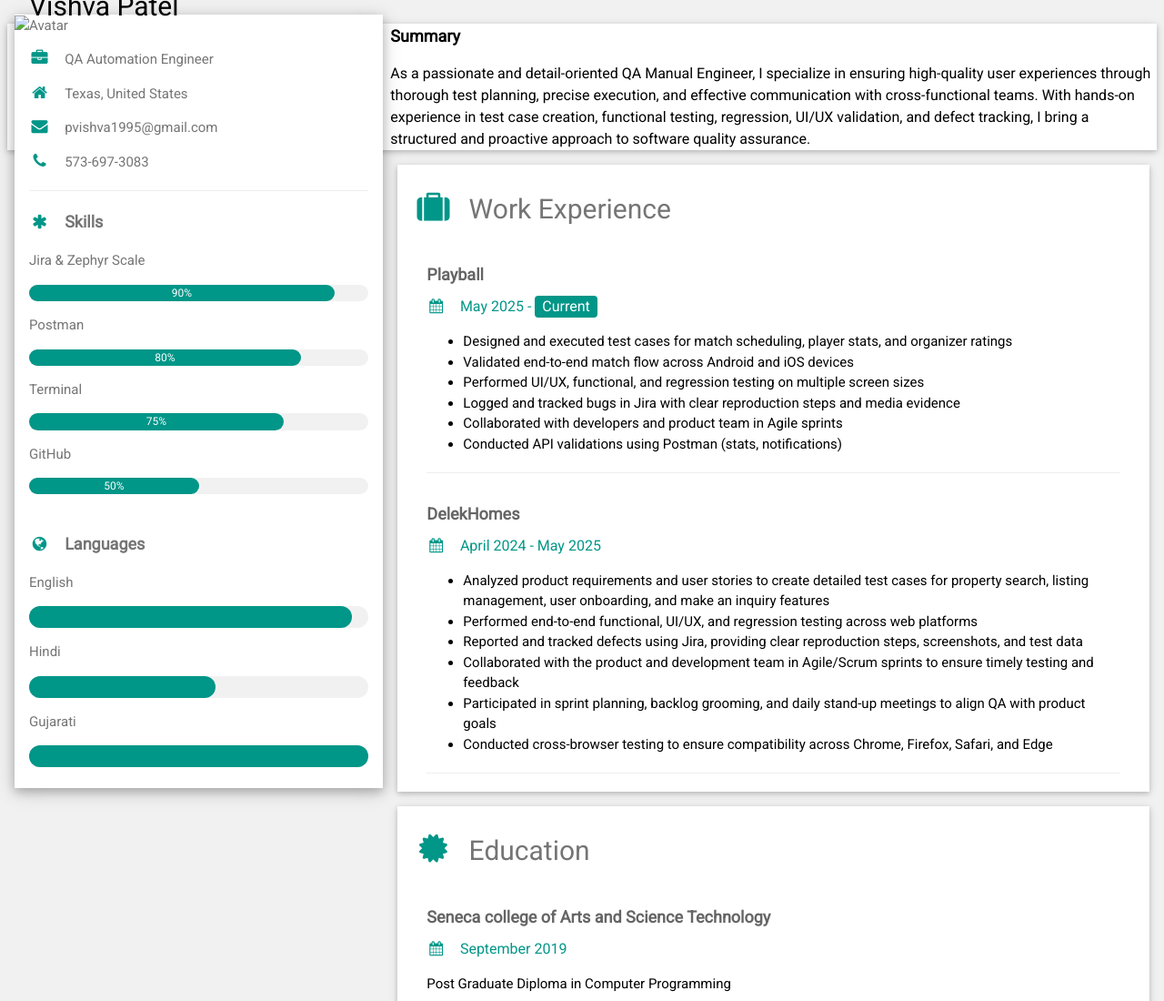
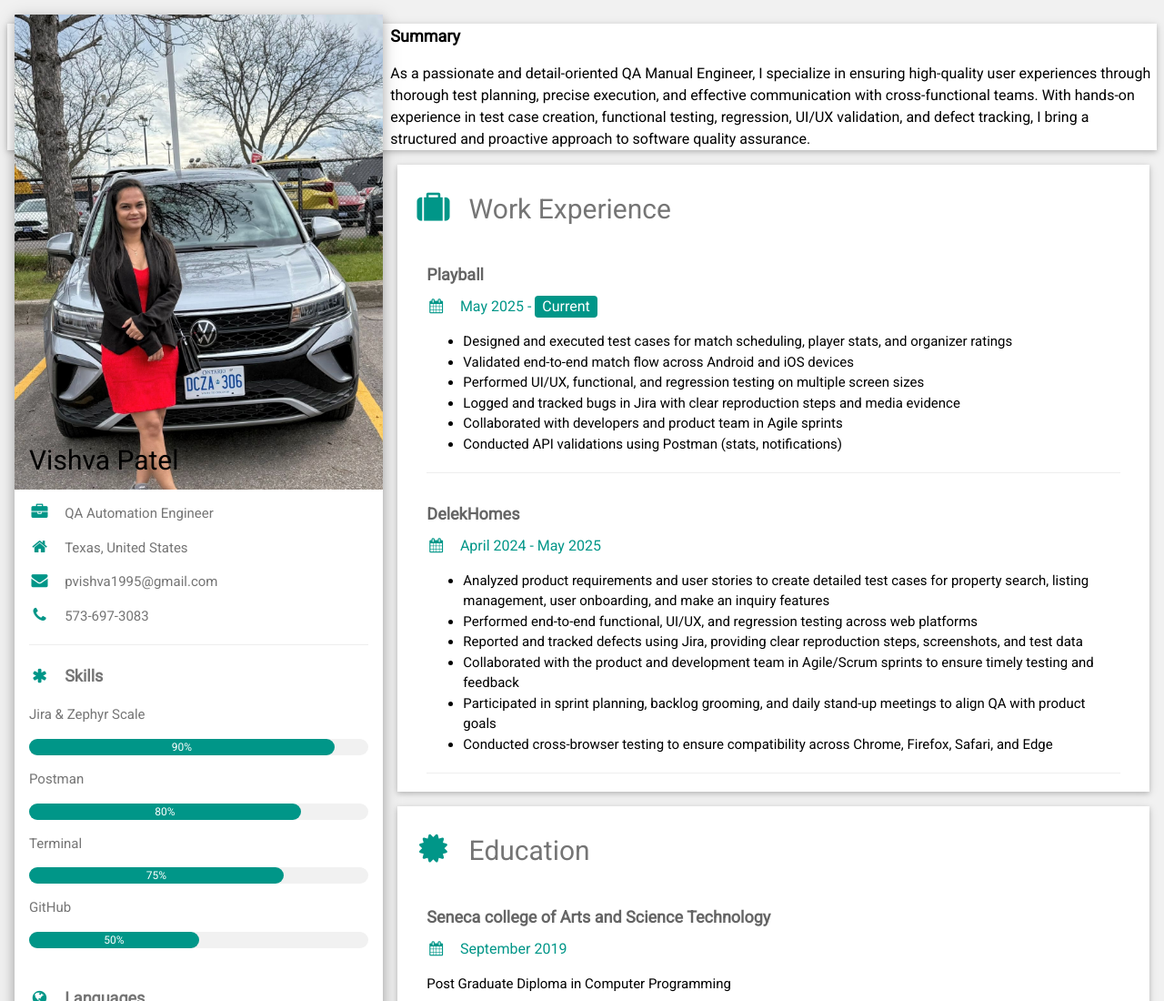
Before and after one commit to pvishva1995/resume-demo.io, a plain HTML site: page index.html in a window 1280 px wide. Shown: the top 1100 px of the page at 91% size. Drawn offline with nearby package versions, Linux system fonts and the light colour scheme.

Commit message:
Update index.html

```diff
--- a/index.html
+++ b/index.html
@@ -1,7 +1,7 @@
 <!DOCTYPE html>
 <html>
 <head>
-<title>W3.CSS Template</title>
+<title>Resume</title>
 <meta charset="UTF-8">
 <meta name="viewport" content="width=device-width, initial-scale=1">
 <link rel="stylesheet" href="https://www.w3schools.com/w3css/5/w3.css">
@@ -24,7 +24,7 @@ html,body,h1,h2,h3,h4,h5,h6 {font-family: "Roboto", sans-serif}
 
       <div class="w3-white w3-text-grey w3-card-4">
         <div class="w3-display-container">
-          <img src="Myself.jpg" style="width:100%" alt="Avatar">
+          <img src="image.jpg" style="width:100%" alt="Avatar">
           <div class="w3-display-bottomleft w3-container w3-text-black">
             <h2>Vishva Patel</h2>
           </div>
```
